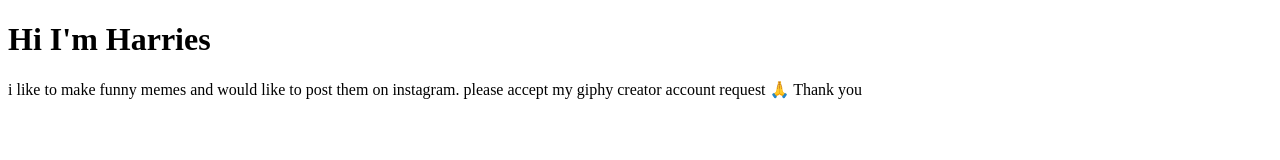
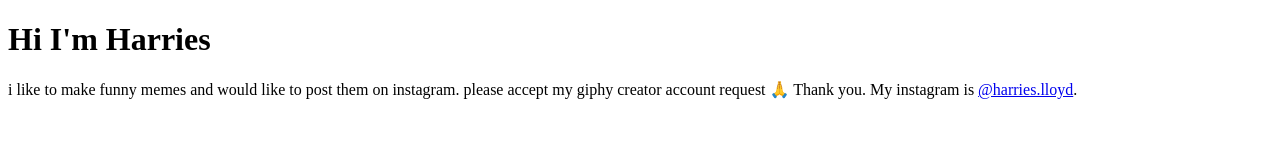
Before and after one commit to harrieslloyd/portfolio, a plain HTML site: page newhl.html in a window 1280 px wide. Drawn offline with Linux system fonts and the light colour scheme.

Commit message:
more pandering

```diff
--- a/newhl.html
+++ b/newhl.html
@@ -16,7 +16,7 @@
         <h1>Hi I'm Harries </h1>
 
         <p>i like to make funny memes and would like to post them on instagram. please accept my giphy creator account request 🙏
-            Thank you
+            Thank you. My instagram is <a href="https://www.instagram.com/harries.lloyd/">@harries.lloyd</a>.
         </p>
 
         <script src="" async defer></script>
```
